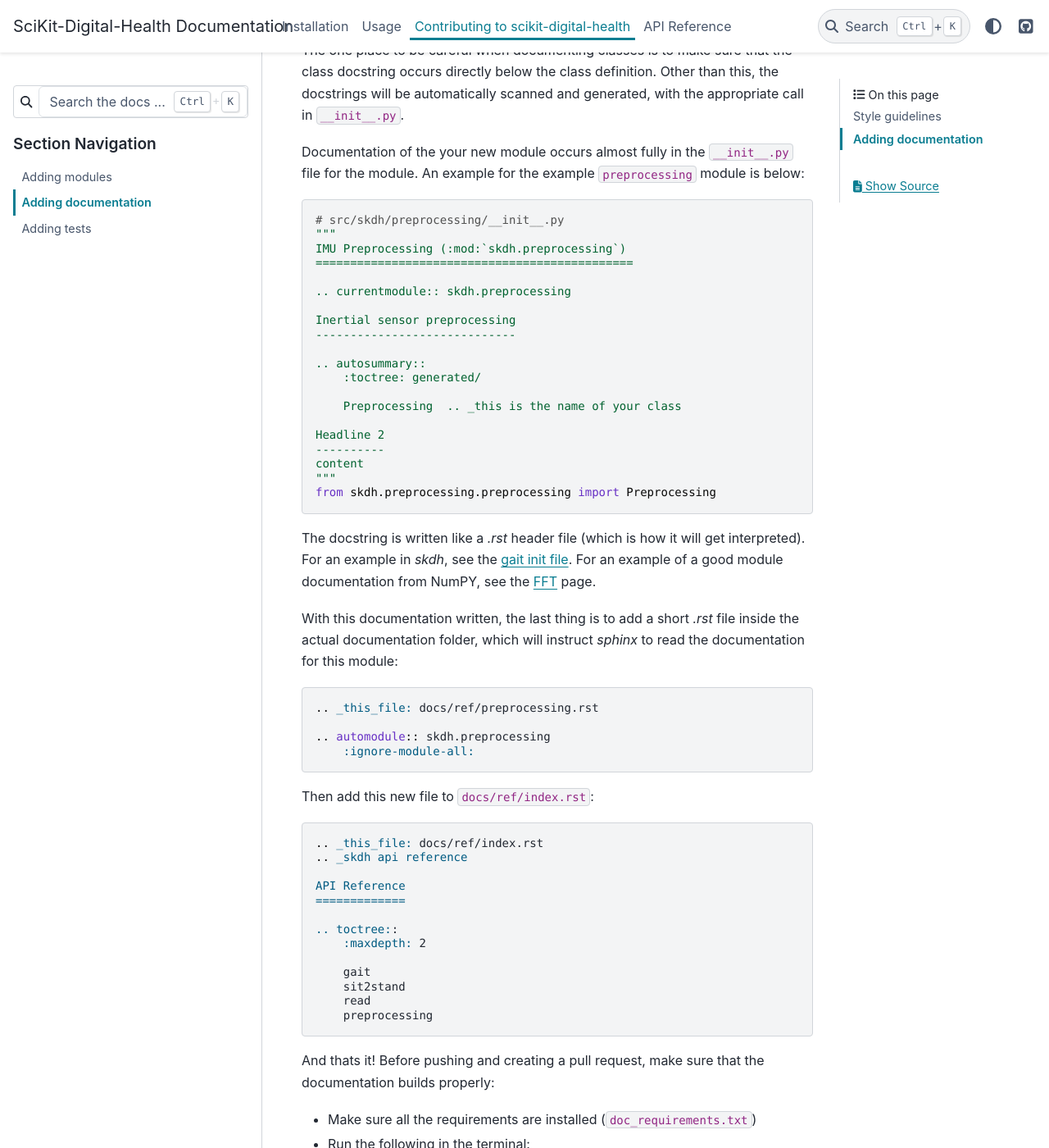
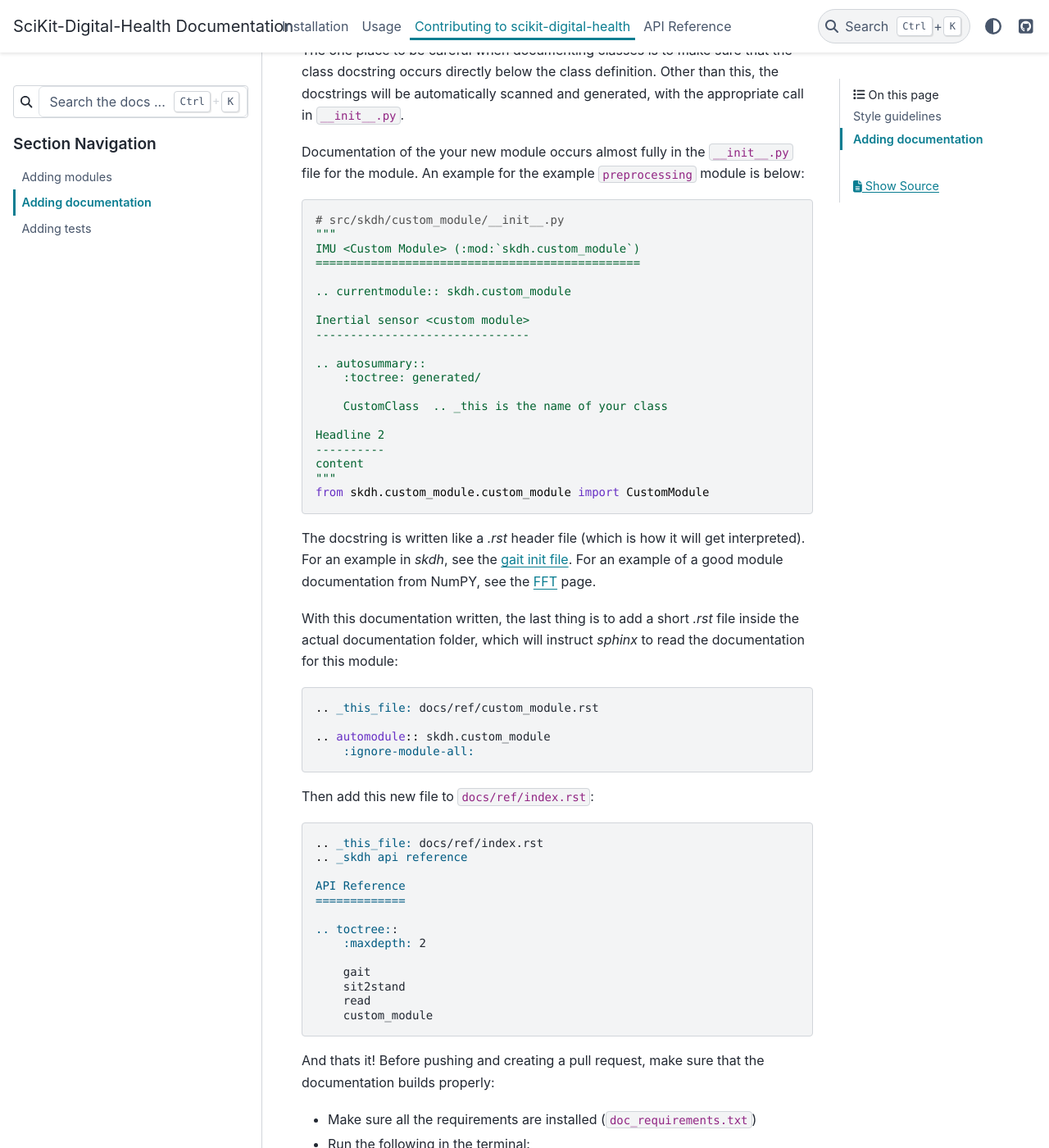
Before and after one commit to pfizer-opensource/scikit-digital-health, a Sphinx documentation site: the page built from docs/src/dev/adding_documentation.rst, in a window 1280 px wide and 1400 px high, scrolled down 436 px. Shown: the whole window at 82% size. Built offline with Sphinx 7.4.7 and the PyData theme 0.15.4, drawn with Linux system fonts in a browser that asks for light colours.

Commit message:
Update name of the custom module

```diff
--- a/docs/src/dev/adding_documentation.rst
+++ b/docs/src/dev/adding_documentation.rst
@@ -21,26 +21,26 @@ Documentation of the your new module occurs almost fully in the ``__init__.py``
 
 .. code-block:: python
 
-    # src/skdh/preprocessing/__init__.py
+    # src/skdh/custom_module/__init__.py
     """
-    IMU Preprocessing (:mod:`skdh.preprocessing`)
-    ==============================================
+    IMU <Custom Module> (:mod:`skdh.custom_module`)
+    ===============================================
 
-    .. currentmodule:: skdh.preprocessing
+    .. currentmodule:: skdh.custom_module
 
-    Inertial sensor preprocessing
-    -----------------------------
+    Inertial sensor <custom module>
+    -------------------------------
 
     .. autosummary::
         :toctree: generated/
 
-        Preprocessing  .. _this is the name of your class
+        CustomClass  .. _this is the name of your class
 
     Headline 2
     ----------
     content
     """
-    from skdh.preprocessing.preprocessing import Preprocessing
+    from skdh.custom_module.custom_module import CustomModule
 
 The docstring is written like a `.rst` header file (which is how it will get interpreted). For an example in `skdh`, see the `gait init file <src/skdh/gait/__init__.py>`_.  For an example of a good module documentation from NumPY, see the `FFT <https://numpy.org/doc/stable/reference/routines.fft.html>`_ page.
 
@@ -48,9 +48,9 @@ With this documentation written, the last thing is to add a short `.rst` file in
 
 .. code:: rst
 
-    .. _this_file: docs/ref/preprocessing.rst
+    .. _this_file: docs/ref/custom_module.rst
 
-    .. automodule:: skdh.preprocessing
+    .. automodule:: skdh.custom_module
         :ignore-module-all:
 
 Then add this new file to ``docs/ref/index.rst``:
@@ -69,7 +69,7 @@ Then add this new file to ``docs/ref/index.rst``:
         gait
         sit2stand
         read
-        preprocessing
+        custom_module
 
 And thats it! Before pushing and creating a pull request, make sure that the documentation builds properly:
 
```
